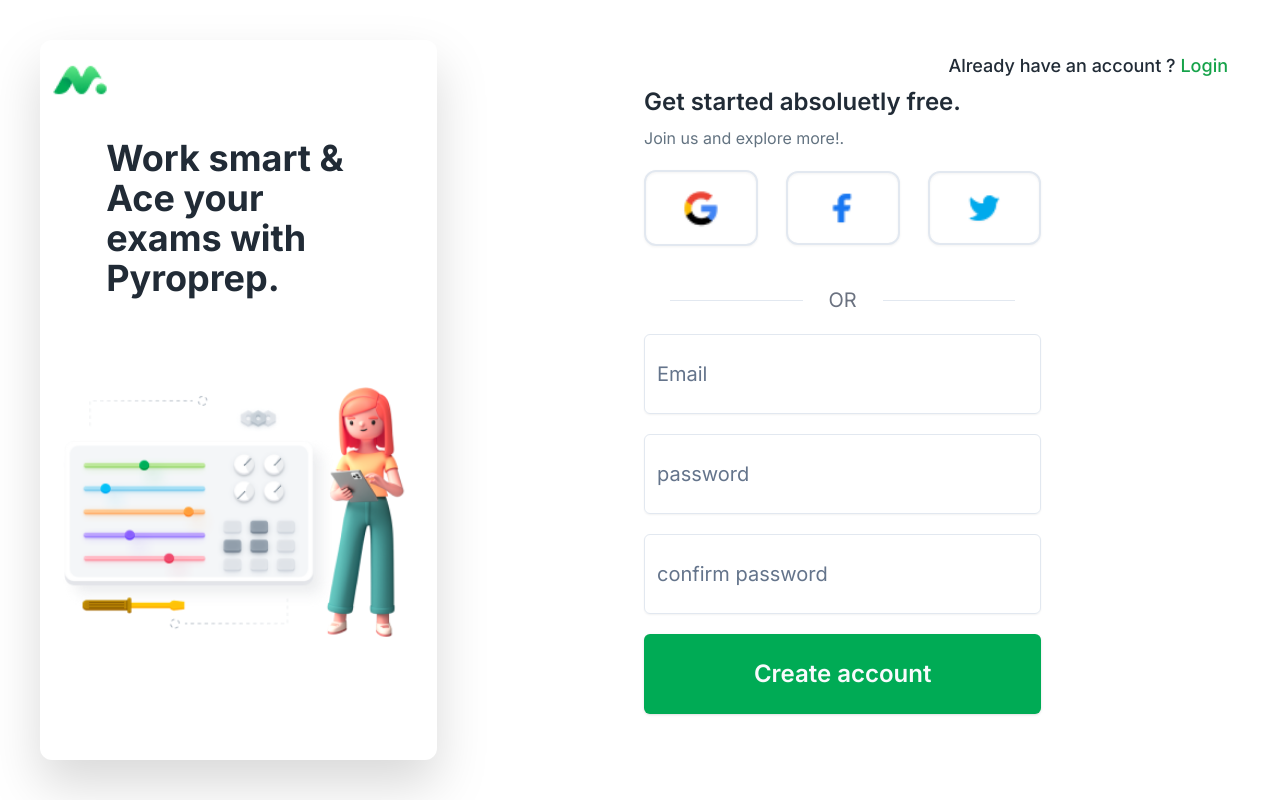
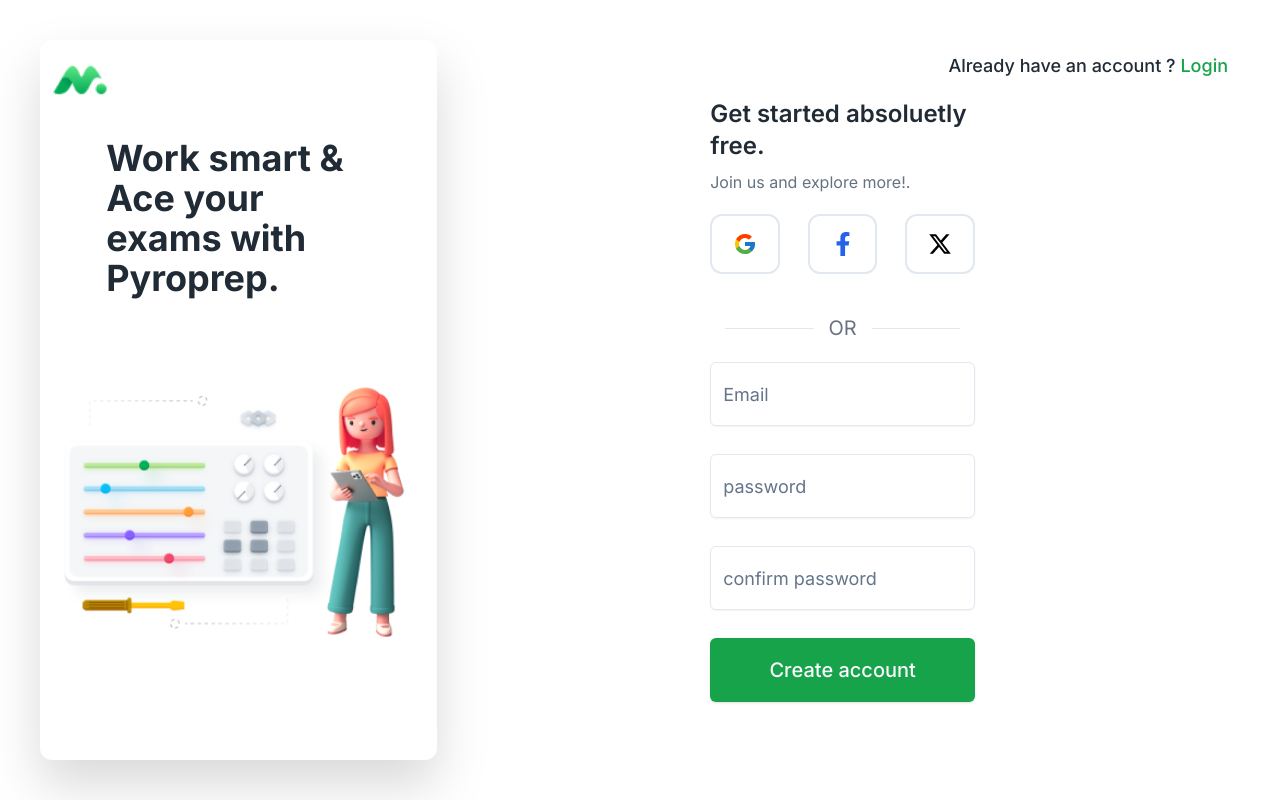
Before and after one commit to Suman196pokhrel/PyroPrep, a Next.js app: page /auth/signup in a window 1280 px wide. Built offline with nearby package versions, Linux system fonts and the light colour scheme.

Commit message:
scaled down signup and signin forms

```diff
--- a/app/auth/layout.tsx
+++ b/app/auth/layout.tsx
@@ -81,7 +81,7 @@
                             <motion.figure key={currentPath} {...smoothSlideUp}>
                                 {conditionalData.bannerData.imageLink && (
                                     <Image
-                                        className='w-[700px]'
+                                        className='w-[500px]'
                                         src={conditionalData.bannerData.imageLink}
                                         alt=''
                                         width={1200}
@@ -109,7 +109,7 @@
                     )}
                 </div>
 
-                <motion.div className='w-3/6 flex items-center justify-center'>{children}</motion.div>
+                <motion.div className='w-2/6 flex items-center justify-center'>{children}</motion.div>
 
             </section>
 
--- a/components/molecules/LoginMethods.tsx
+++ b/components/molecules/LoginMethods.tsx
@@ -1,19 +1,26 @@
 import Image from 'next/image'
 import React from 'react'
 import { Separator } from '../atoms/separator'
+import { FcGoogle } from "react-icons/fc";
+import { FaFacebookF } from "react-icons/fa";
+import { FaXTwitter } from "react-icons/fa6";
+
 
 const loginOptions = [
     {
         title: "google",
-        icon: "/static/icons/ic_google.png",
+        icon: FcGoogle,
+        color: ""
     },
     {
         title: "facebook",
-        icon: "/static/icons/ic_facebook.png",
+        icon: FaFacebookF,
+        color: "text-blue-600"
     },
     {
         title: "twitter (x)",
-        icon: "/static/icons/ic_twitter.png",
+        icon: FaXTwitter,
+        color: "text-black"
     }
 ]
 
@@ -23,14 +30,8 @@
         <section className='flex flex-col w-full gap-10'>
             <div className='flex items-center gap-7'>
                 {loginOptions.map((item, index) => (
-                    <div key={index} className='flex items-center justify-center py-4 border-2 drop-shadow-sm w-1/3 rounded-xl hover:bg-gray-50 cursor-pointer hover:scale-105 transition-all ease-linear'>
-                        <Image
-                            src={item.icon}
-                            alt={item.title}
-                            width={40}
-                            height={40}
-                            className=''
-                        />
+                    <div key={index} className='flex items-center justify-center py-4 border-2 bg-white w-1/3 rounded-xl  cursor-pointer hover:drop-shadow-xl hover:scale-105 transition-all ease-linear'>
+                        <item.icon className={`text-2xl ${item.color}`} />
                     </div>
                 ))}
             </div>
--- a/components/organisms/SignUpForm.tsx
+++ b/components/organisms/SignUpForm.tsx
@@ -44,14 +44,14 @@
     return (
         <Form {...form}>
 
-            <form onSubmit={form.handleSubmit(onSubmit)} className='space-y-5 w-full text-lg'>
+            <form onSubmit={form.handleSubmit(onSubmit)} className='space-y-7 w-full text-lg'>
                 <FormField
                     control={form.control}
                     name="email"
                     render={({ field }) => (
                         <FormItem>
                             <FormControl>
-                                <Input className='h-20 text-xl' placeholder='Email' {...field} />
+                                <Input className='h-16 text-lg' placeholder='Email' {...field} />
                             </FormControl>
                             <FormMessage />
                         </FormItem>
@@ -63,7 +63,7 @@
                     render={({ field }) => (
                         <FormItem>
                             <FormControl>
-                                <Input className='h-20 text-xl' placeholder='password' type='password' {...field} />
+                                <Input className='h-16 text-lg' placeholder='password' type='password' {...field} />
                             </FormControl>
                             <FormMessage />
                         </FormItem>
@@ -76,13 +76,13 @@
                     render={({ field }) => (
                         <FormItem>
                             <FormControl>
-                                <Input className='h-20 text-xl' placeholder='confirm password' type='password' {...field} />
+                                <Input className='h-16 text-lg' placeholder='confirm password' type='password' {...field} />
                             </FormControl>
                             <FormMessage />
                         </FormItem>
                     )}
                 />
-                <Button type='submit' className='bg-[#00AB55] text-2xl font-semibold w-full h-20'>Create account</Button>
+                <Button type='submit' className='bg-green-600 text-xl  w-full h-16'>Create account</Button>
 
             </form>
 
--- a/components/organisms/SigninForm.tsx
+++ b/components/organisms/SigninForm.tsx
@@ -34,14 +34,14 @@
     return (
         <Form {...form}>
 
-            <form onSubmit={form.handleSubmit(onSubmit)} className='space-y-5 w-full text-lg'>
+            <form onSubmit={form.handleSubmit(onSubmit)} className=' space-y-7 w-full text-lg'>
                 <FormField
                     control={form.control}
                     name="email"
                     render={({ field }) => (
                         <FormItem>
                             <FormControl>
-                                <Input className='h-20 text-xl' placeholder='Email' {...field} />
+                                <Input className='h-16 text-lg' placeholder='Email' {...field} />
                             </FormControl>
                             <FormMessage />
                         </FormItem>
@@ -53,13 +53,13 @@
                     render={({ field }) => (
                         <FormItem>
                             <FormControl>
-                                <Input className='h-20 text-xl' placeholder='password' type='password' {...field} />
+                                <Input className='h-16 text-lg' placeholder='password' type='password' {...field} />
                             </FormControl>
                             <FormMessage />
                         </FormItem>
                     )}
                 />
-                <Button type='submit' className='bg-[#00AB55] text-2xl font-semibold w-full h-20'>Login</Button>
+                <Button type='submit' className=' bg-green-600 text-xl w-full h-16'>Login</Button>
 
             </form>
 
```
